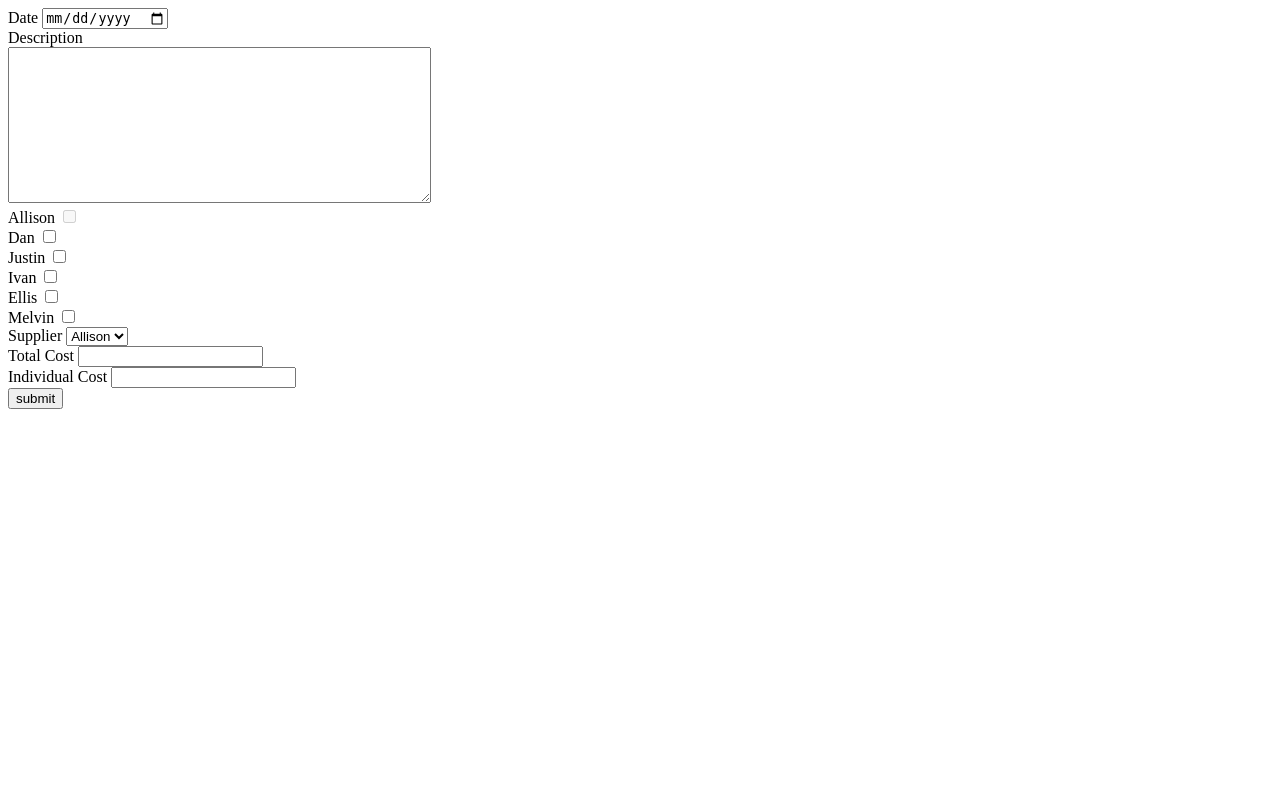
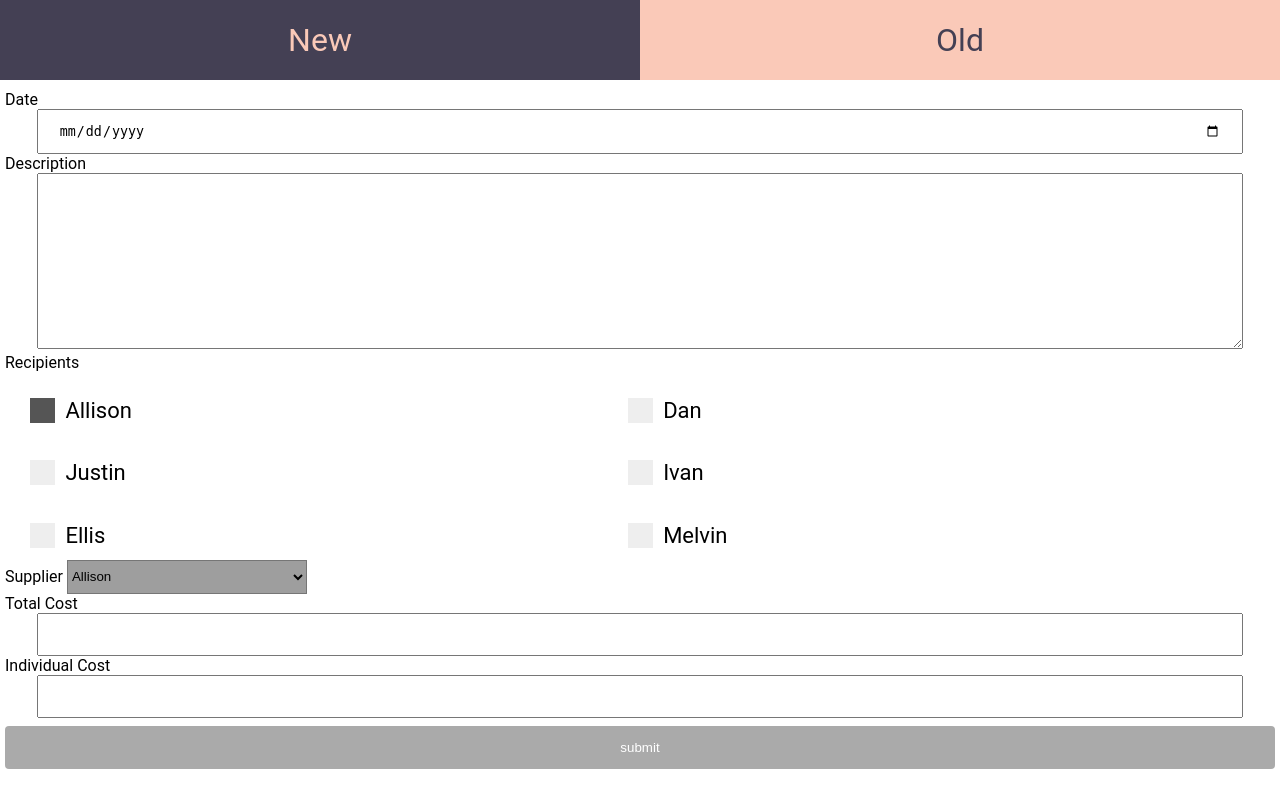
Before and after one commit to ivlin/MealzTM, a Flask app: page /new_entry in a window 1280 px wide. Run offline with Flask 2, Linux system fonts and the light colour scheme; grey boxes are pictures that could not be loaded.

Commit message:
styling to new_entry page

```diff
--- a/templates/base.html
+++ b/templates/base.html
@@ -6,8 +6,209 @@
 </head>
 
 <body>
+<div id="header">
+    <a href="new_entry">
+    <div id="goto_new"><p> New </p> </div>
+    </a>
+    <a href="history">
+    <div id="goto_old"><p> Old </p> </div>
+    </a>
+</div>
+<div id="header-spacer">
+</div>
 {% block body %}
 {% endblock %}
 </body>
 
+<style>
+body{
+    padding: 5px;
+    margin: 0;
+    height:100%;
+}
+#header{
+    margin:-5px;
+    display:flex;
+    height: 10%;
+    width: 100%;
+    position: fixed;
+    min-height: 20px;
+    max-height:100px;
+    background-color: red;
+    position: fixed;
+    text-align: center;
+    font-family:Roboto;
+    font-size: 2em;
+}
+a {
+    margin: auto;
+    text-decoration: none;
+    height: 100%;
+    width: 100%;
+}
+#header div{
+    display: flex;
+    height: 100%;
+}
+#header a div p{
+    margin: auto;
+    text-align: center;
+}
+#goto_new{
+    background-color: #444054;
+    color: #FAC9B8;
+}
+#goto_old{
+    color: #444054;
+    background-color: #FAC9B8;
+}
+
+</style>
+
+<style>
+form {
+  font-family: Roboto;
+}
+textarea {
+  width: 95%;
+  padding: 12px 20px;
+  margin: 0 2.5%;
+  box-sizing: border-box;
+}
+
+input[type=date], input[type=number] {
+  width: 95%;
+  padding: 12px 20px;
+  margin: 0 2.5%;
+  box-sizing: border-box;
+}
+
+input[type=submit] {
+  width: 100%;
+  background-color: #AAAAAA;
+  color: white;
+  padding: 14px 20px;
+  margin: 8px 0;
+  border: none;
+  border-radius: 4px;
+  cursor: pointer;
+}
+
+/* Customize the label (the container) */
+.container {
+  width:40%;
+  margin:2%;
+  display: inline-block;
+  position: relative;
+  padding-left: 35px;
+  margin-bottom: 12px;
+  cursor: pointer;
+  font-size: 22px;
+  -webkit-user-select: none;
+  -moz-user-select: none;
+  -ms-user-select: none;
+  user-select: none;
+}
+
+/* Hide the browser's default checkbox */
+.container input {
+  position: absolute;
+  opacity: 0;
+  cursor: pointer;
+  height: 0;
+  width: 0;
+}
+
+/* Create a custom checkbox */
+.checkmark {
+  position: absolute;
+  top: 0;
+  left: 0;
+  height: 25px;
+  width: 25px;
+  background-color: #eee;
+}
+
+/* On mouse-over, add a grey background color */
+.container:hover input ~ .checkmark {
+  background-color: #ccc;
+}
+
+/* When the checkbox is checked, add a blue background */
+.container input:checked ~ .checkmark {
+  background-color: #2196F3;
+}
+
+/* Create the checkmark/indicator (hidden when not checked) */
+.checkmark:after {
+  content: "";
+  position: absolute;
+  display: none;
+}
+
+/* Show the checkmark when checked */
+.container input:checked ~ .checkmark:after {
+  display: block;
+}
+
+/* Style the checkmark/indicator */
+.container .checkmark:after {
+  left: 9px;
+  top: 5px;
+  width: 5px;
+  height: 10px;
+  border: solid white;
+  border-width: 0 3px 3px 0;
+  -webkit-transform: rotate(45deg);
+  -ms-transform: rotate(45deg);
+  transform: rotate(45deg);
+}
+
+.container input[disabled] ~.checkmark{
+    background-color: #555;
+}
+
+.styled-select {
+   background: url(http://i62.tinypic.com/15xvbd5.png) no-repeat 96% 0;
+   height: 29px;
+   overflow: hidden;
+   width: 240px;
+}
+
+.styled-select select {
+   background: transparent;
+   border: none;
+   font-size: 14px;
+   height: 29px;
+   padding: 5px; /* If you add too much padding here, the options won't show in IE */
+   width: 268px;
+}
+
+.styled-select.slate {
+   background: url(http://i62.tinypic.com/2e3ybe1.jpg) no-repeat right center;
+   height: 34px;
+   width: 240px;
+}
+
+.styled-select.slate select {
+   border: 1px solid #ccc;
+   font-size: 16px;
+   height: 34px;
+   width: 268px;
+}
+
+.indented {
+    width:100%;
+
+}
+</style>
+
+<script>
+document.addEventListener("DOMContentLoaded", function(){
+    console.log("jo");
+    console.log(document.getElementById("header").offsetHeight);
+  document.getElementById("header-spacer").style.height=""+(document.getElementById("header").offsetHeight+5)+"px";
+});
+
+</script>
 </html>
--- a/templates/history.html
+++ b/templates/history.html
@@ -1,4 +1,3 @@
-<!DOCTYPE html>
 {% extends "base.html" %}
 {% block body %}
 Running Balance<br>
@@ -29,5 +28,5 @@ Transactions
         {% endfor %}
         </tr>
     {% endfor %}
-</table>
+    </table>
 {% endblock %}
--- a/templates/new_entry.html
+++ b/templates/new_entry.html
@@ -1,20 +1,21 @@
 <!DOCTYPE html>
-<html>
-
-<head>
-    <title>Mealz - New Entry</title>
-</head>
-
-<body>
+{% extends "base.html" %}
+{% block body %}
     <form role="form" method="POST" action="new_entry">
         Date <input type="date" name="date"> <br>
         Description <br>
         <textarea rows="10" cols="50" name="description" value="Description"></textarea><br>
+        Recipients
+        <div class="indented">
         {% for name in names %}
-            {{ name }} <input type="checkbox" class="participant" id="{{ name }}" name="{{ name }}"> <br>
+            <label class="container">{{ name }}
+                <input type="checkbox" class="participant" id="{{ name }}" name="{{ name }}">
+                <span class="checkmark"></span>
+            </label>
         {% endfor %}
+        </div>
         Supplier
-        <select name="recipient" id="recipient">
+        <select class="styled-select slate" name="recipient" id="recipient">
             {% for name in names %}
                 <option value="{{ name }}">{{ name }}</option>
             {% endfor %}
@@ -31,7 +32,6 @@
         Individual Cost <input type="number" id="individual" name="individual" step="0.01" readonly> <br>
         <input type="submit" value="submit">
     </form>
-</body>
 <script>
     var participants=0;
     var participant_inputs = document.getElementsByClassName("participant");
@@ -69,4 +69,4 @@
     });
     updateSupplier();
 </script>
-</html>
+{% endblock %}
```
Also changed, not shown: templates/index.html (+48 -1 lines), 3 other files.
